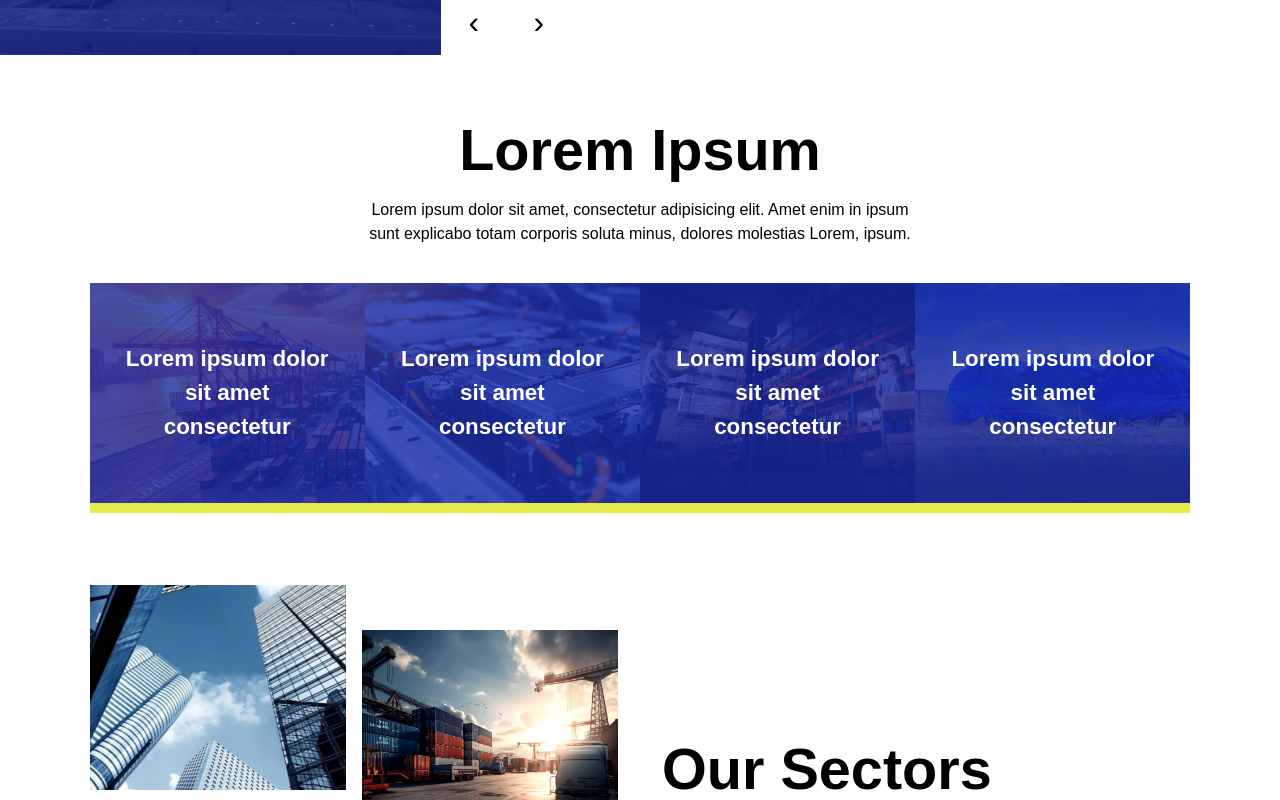
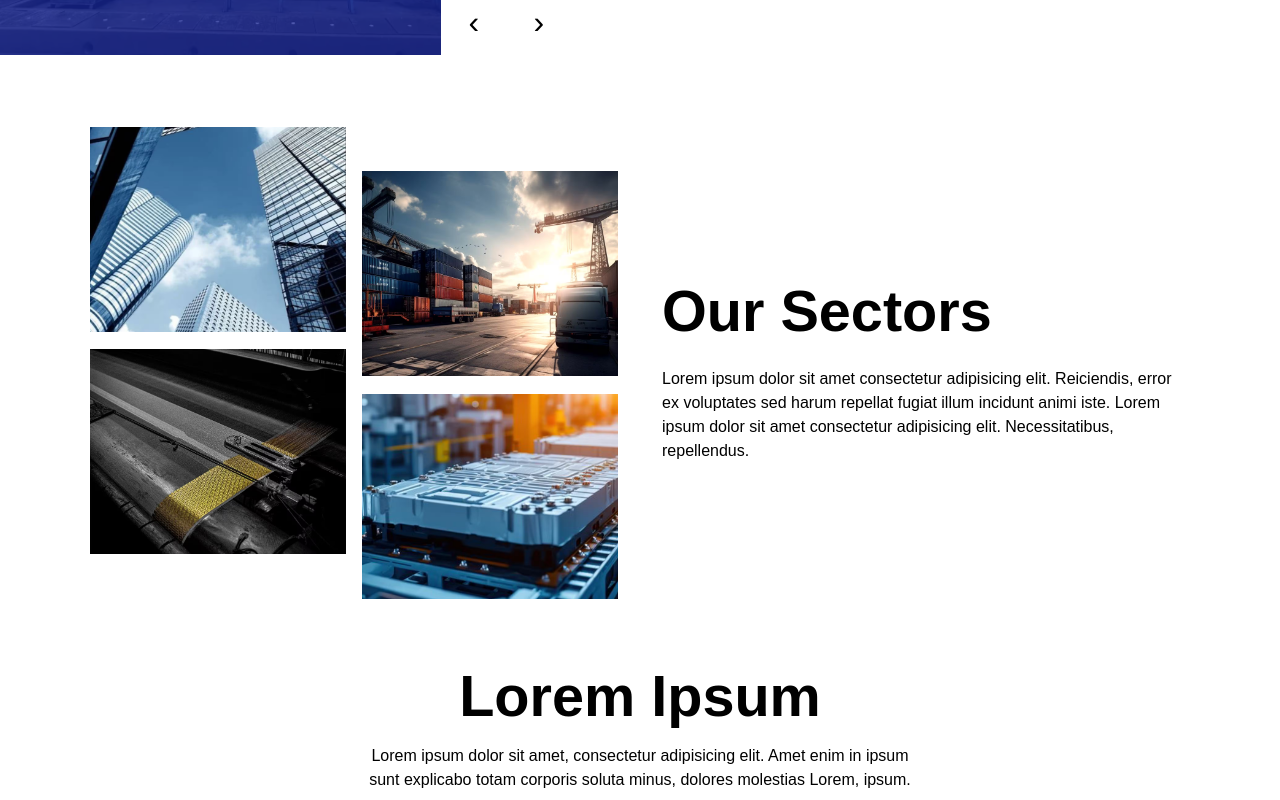
Before and after one commit to josephpal27/tandhan-group, a Next.js app: page / in a window 1280 px wide. Shown: the part 1540-2340 px from the top of the page. Built offline with nearby package versions, Linux system fonts and the light colour scheme; a web font is replaced by a local one.

Commit message:
Sectors updated

```diff
--- a/src/app/page.js
+++ b/src/app/page.js
@@ -22,8 +22,8 @@ export default function Home() {
       />
       <HomeFeatures />
       <WhoWeAre />
+      <Sectors />
       <OurServices />
-      <Sectors />
       <Sustainable />
       <LatestNews />
       <GlobalPresence />
--- a/src/components/home/OurServices.jsx
+++ b/src/components/home/OurServices.jsx
@@ -32,17 +32,17 @@ const servicesData = [
 
 const OurServices = () => {
     return (
-        <section className="pt-[4.5rem] sm:pt-[3rem] lg:pt-[3.5rem] xl:pt-[4rem] 2xl:pt-[4.5rem]">
+        <section className="pt-[4.5rem] sm:pt-[3rem] lg:pt-[2.5rem] xl:pt-[3rem] 2xl:pt-[3.5rem]">
 
             <div className="flex flex-col items-center text-center">
-                <motion.h3
+                <motion.h4
                     variants={headingVariant}
                     initial="hidden"
                     whileInView="visible"
                     viewport={{ once: true }}
                 >
                     Lorem Ipsum
-                </motion.h3>
+                </motion.h4>
                 <p className="w-[50%] mt-[1rem]">
                     Lorem ipsum dolor sit amet, consectetur adipisicing elit. Amet enim in ipsum sunt explicabo totam corporis soluta minus, dolores molestias Lorem, ipsum.
                 </p>
--- a/src/components/home/Sectors.jsx
+++ b/src/components/home/Sectors.jsx
@@ -68,14 +68,14 @@ const Sectors = () => {
                 })}
             </div>
             <div className="w-[48%]">
-                <motion.h4
+                <motion.h3
                     variants={headingVariant}
                     initial="hidden"
                     whileInView="visible"
                     viewport={{ once: true }}
                 >
                     Our Sectors
-                </motion.h4>
+                </motion.h3>
                 <p className="mt-[1.5rem]">
                     Lorem ipsum dolor sit amet consectetur adipisicing elit. Reiciendis, error ex voluptates sed harum repellat fugiat illum incidunt animi iste. Lorem ipsum dolor sit amet consectetur adipisicing elit. Necessitatibus, repellendus.
                 </p>
--- a/src/components/home/Sustainable.jsx
+++ b/src/components/home/Sustainable.jsx
@@ -7,7 +7,7 @@ const Sustainable = () => {
     return (
         <section className="
             px-0
-            mt-[4rem] sm:mt-[3rem] lg:mt-[3rem] xl:mt-[3.5rem] 2xl:mt-[4rem]
+            mt-[4rem] sm:mt-[3rem] lg:mt-[4rem] xl:mt-[4.5rem] 2xl:mt-[5rem]
             relative
         ">
             <img src="/images/sustainable-bg.avif" alt="Sustainable" loading="lazy" className="w-full" />
```
